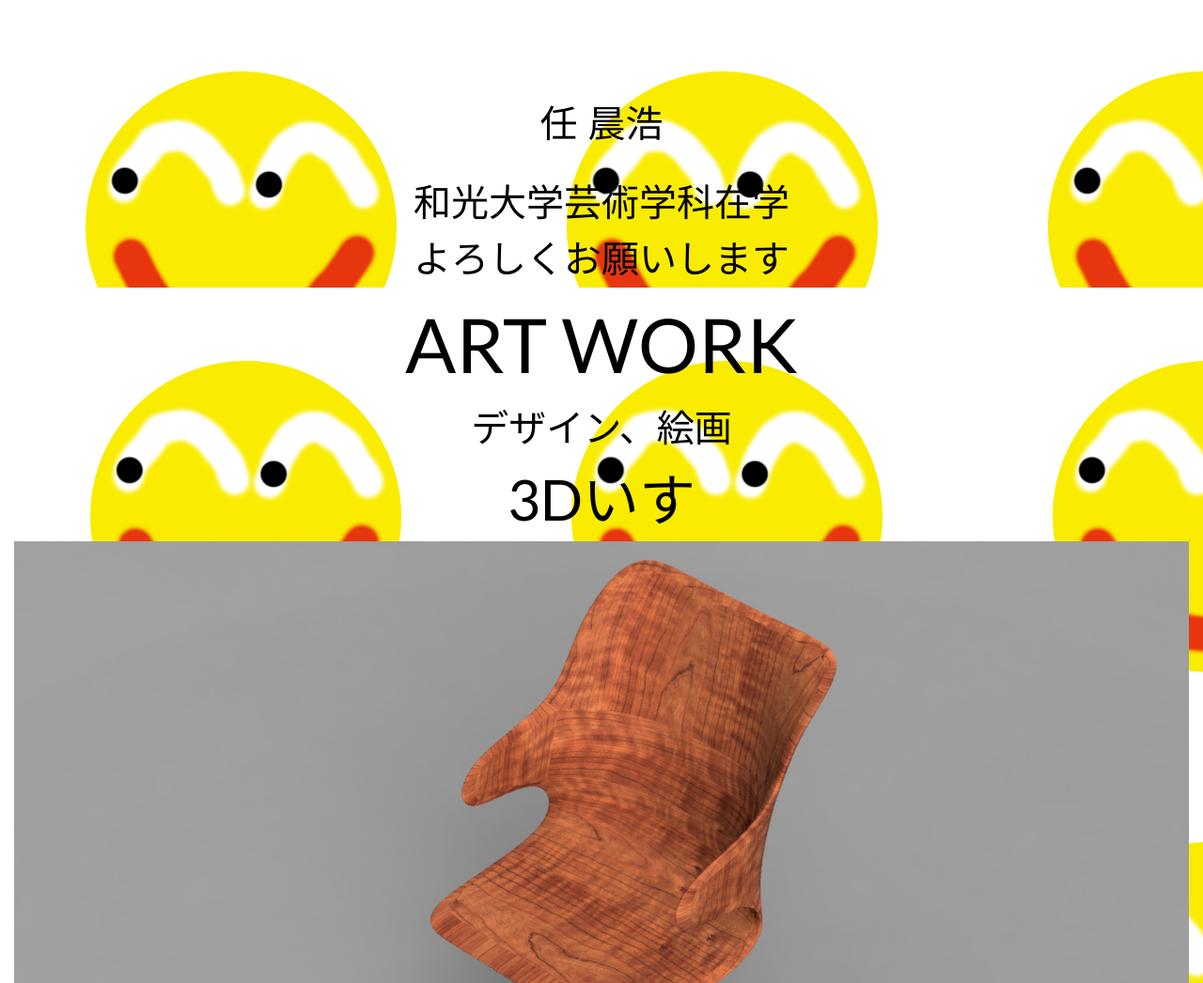
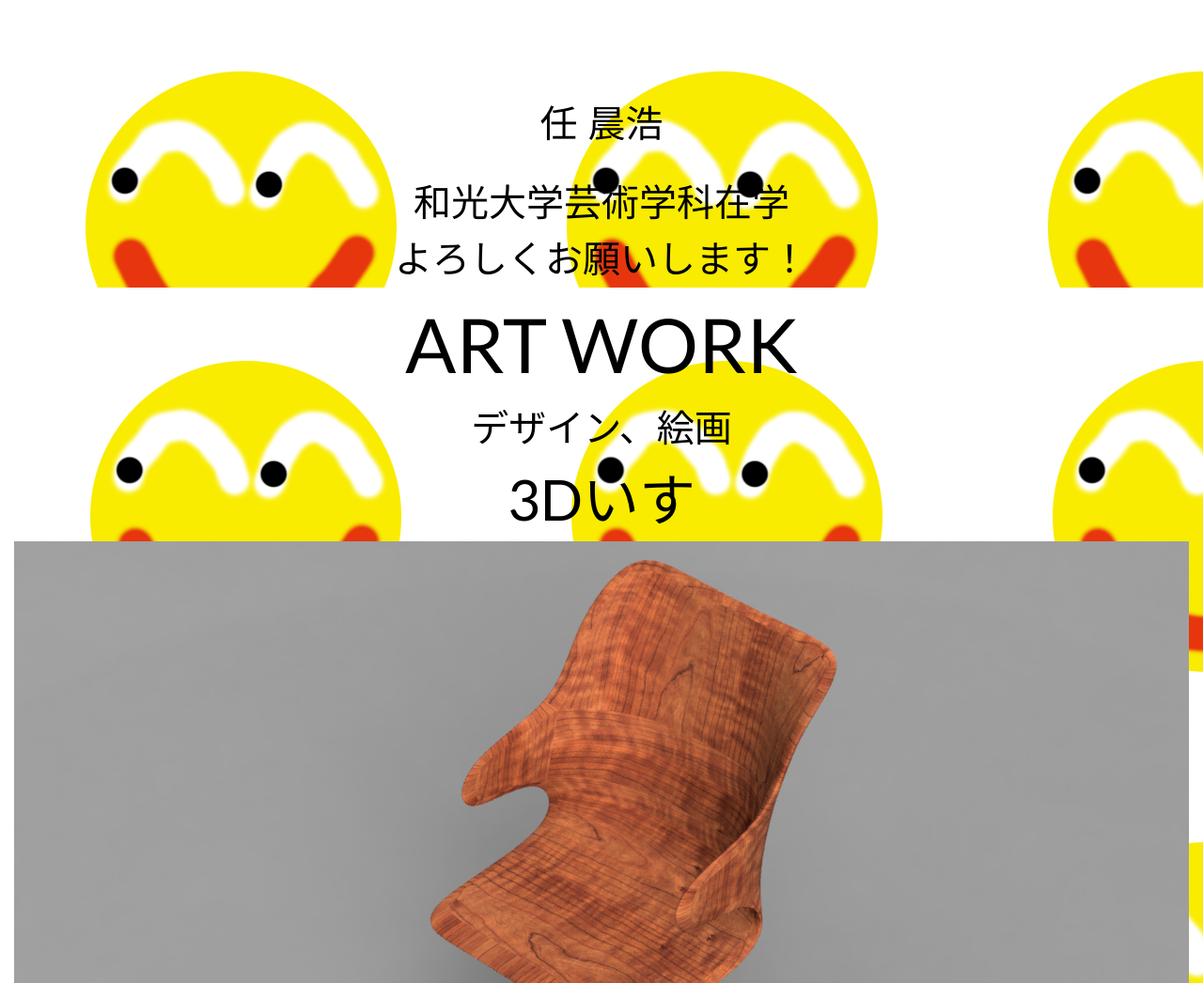
Before and after one commit to furaijin/furaijin.github.io, a plain HTML site: page index.html in a window 1280 px wide. Shown: the part 782-1828 px from the top of the page at 94% size. Drawn offline with Linux system fonts and the light colour scheme.

Commit message:
Update index.html

```diff
--- a/index.html
+++ b/index.html
@@ -33,7 +33,7 @@
         <p>任 晨浩</p>
         <dl>
             <dt>和光大学芸術学科在学</dt>
-            <dt>よろしくお願いします</dt>
+            <dt>よろしくお願いします！</dt>
         </dl>
     </div>
 <!-- Whats Newここまで -->
```
